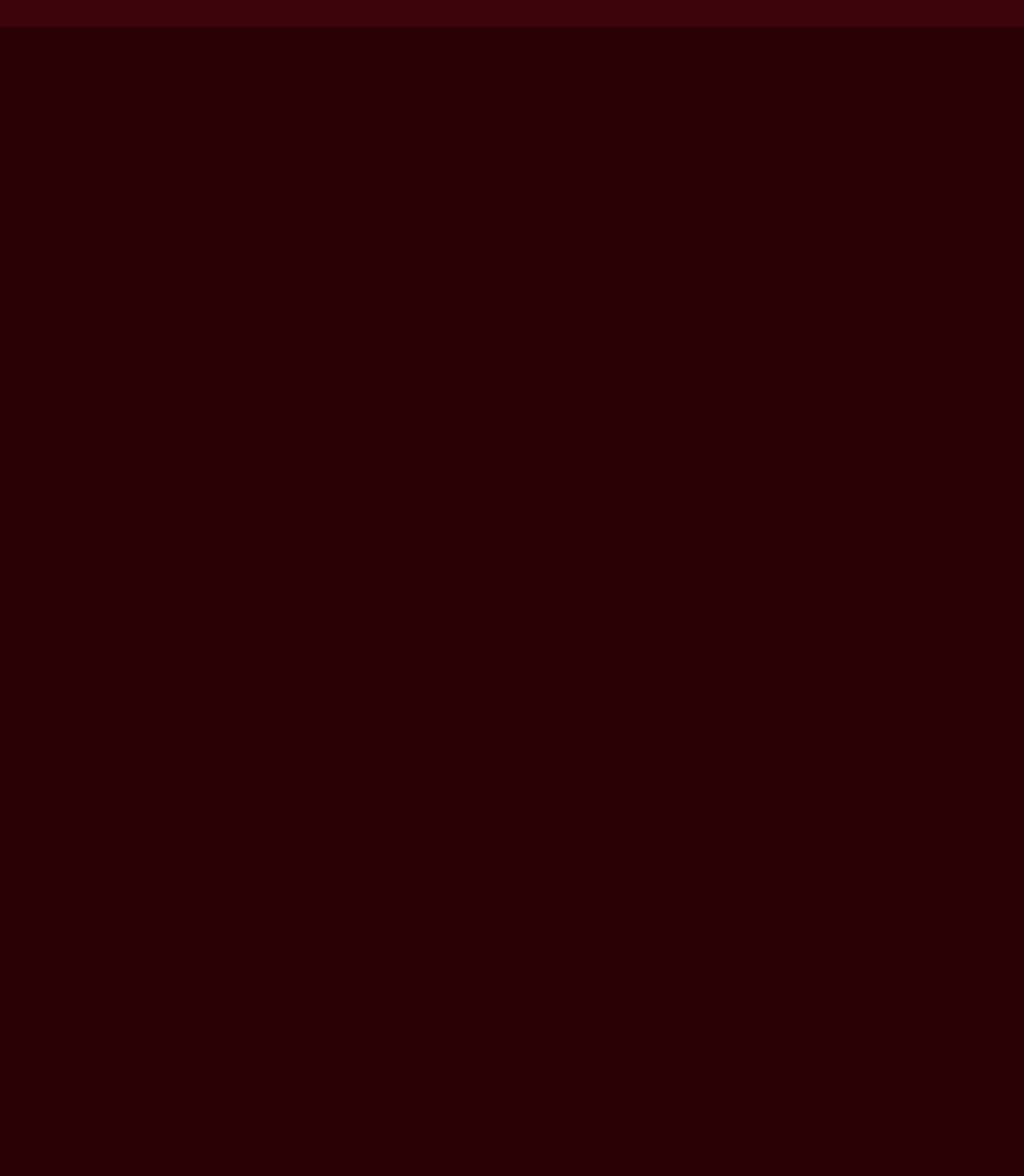
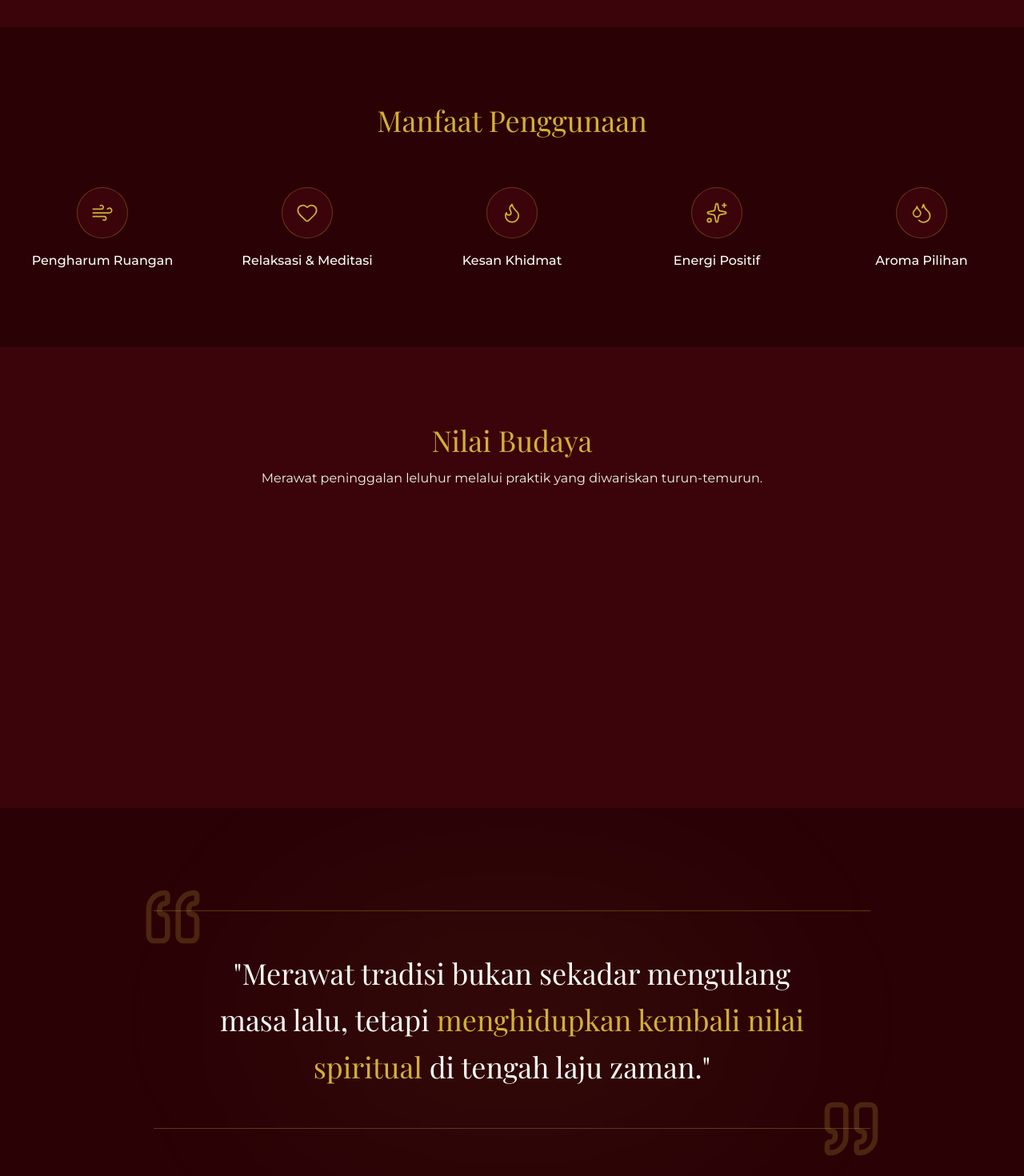
Before and after one commit to w4nnnn/aroma-kemakmuran, a Next.js app in the folder frontend/: page / in a window 1280 px wide. Shown: the part 1740-3210 px from the top of the page at 80% size. Before the commit the page ends 1774 px from the top, so only its background shows below. Built offline with nearby package versions, Linux system fonts and the light colour scheme; a web font is replaced by a local one.

Commit message:
feat: complete homepage sections

```diff
--- a/frontend/app/page.tsx
+++ b/frontend/app/page.tsx
@@ -1,12 +1,17 @@
 import { HeroSection } from "@/components/home/hero-section";
 import { ProductDescSection } from "@/components/home/product-desc-section";
+import { BenefitsSection } from "@/components/home/benefits-section";
+import { CultureSection } from "@/components/home/culture-section";
+import { QuoteSection } from "@/components/home/quote-section";
 
 export default function Home() {
   return (
     <div className="flex flex-col">
       <HeroSection />
       <ProductDescSection />
-      {/* Sections 3, 4, 5 will follow */}
+      <BenefitsSection />
+      <CultureSection />
+      <QuoteSection />
     </div>
   );
 }
--- /dev/null
+++ b/frontend/components/home/benefits-section.tsx
@@ -0,0 +1,44 @@
+"use client";
+import { useRef } from "react";
+import gsap from "gsap";
+import { useGSAP } from "@gsap/react";
+import { Wind, Sparkles, Flame, Heart, Droplets } from "lucide-react";
+
+const benefits = [
+  { icon: Wind, title: "Pengharum Ruangan" },
+  { icon: Heart, title: "Relaksasi & Meditasi" },
+  { icon: Flame, title: "Kesan Khidmat" },
+  { icon: Sparkles, title: "Energi Positif" },
+  { icon: Droplets, title: "Aroma Pilihan" },
+];
+
+export function BenefitsSection() {
+  const container = useRef<HTMLElement>(null);
+
+  useGSAP(() => {
+    gsap.from(".benefit-item", {
+      scrollTrigger: { trigger: container.current, start: "top 75%" },
+      y: 20, opacity: 0, stagger: 0.1,
+    });
+  }, { scope: container });
+
+  return (
+    <section ref={container} className="py-24 px-4">
+      <div className="container mx-auto">
+        <h2 className="text-center font-serif text-3xl md:text-4xl text-gold-primary mb-16 benefit-item">
+          Manfaat Penggunaan
+        </h2>
+        <div className="grid grid-cols-2 md:grid-cols-5 gap-8">
+          {benefits.map((b, i) => (
+            <div key={i} className="flex flex-col items-center text-center space-y-4 benefit-item">
+              <div className="w-16 h-16 rounded-full border border-gold-primary/30 flex items-center justify-center bg-maroon-elevated text-gold-primary">
+                <b.icon size={28} strokeWidth={1.5} />
+              </div>
+              <h3 className="font-medium text-sm md:text-base text-text-primary">{b.title}</h3>
+            </div>
+          ))}
+        </div>
+      </div>
+    </section>
+  );
+}
--- /dev/null
+++ b/frontend/components/home/culture-section.tsx
@@ -0,0 +1,48 @@
+"use client";
+import { useRef } from "react";
+import gsap from "gsap";
+import { useGSAP } from "@gsap/react";
+
+const cultures = [
+  { title: "Tradisi Dupa", desc: "Simbol penyucian dan doa." },
+  { title: "Ruwatan", desc: "Pembersihan diri dari energi negatif." },
+  { title: "Buka Aura", desc: "Memancarkan karisma positif." },
+  { title: "Mustika Bertuah", desc: "Penguat perlindungan diri." },
+];
+
+export function CultureSection() {
+  const container = useRef<HTMLElement>(null);
+
+  useGSAP(() => {
+    gsap.from(".culture-card", {
+      scrollTrigger: { trigger: container.current, start: "top 75%" },
+      y: 30, opacity: 0, stagger: 0.15,
+    });
+  }, { scope: container });
+
+  return (
+    <section ref={container} className="py-24 px-4 bg-maroon-elevated">
+      <div className="container mx-auto">
+        <div className="text-center mb-16 culture-card">
+          <h2 className="font-serif text-3xl md:text-4xl text-gold-primary mb-4">Nilai Budaya</h2>
+          <p className="text-text-muted max-w-2xl mx-auto">Merawat peninggalan leluhur melalui praktik yang diwariskan turun-temurun.</p>
+        </div>
+
+        <div className="grid sm:grid-cols-2 lg:grid-cols-4 gap-6">
+          {cultures.map((c, i) => (
+            <div key={i} className="culture-card p-6 rounded-2xl border border-gold-primary/20 bg-[#2A0206] transition-all duration-300 hover:scale-[1.02] hover:shadow-[0_10px_30px_rgba(212,175,55,0.05)] hover:border-gold-primary/40 group flex flex-col items-center text-center">
+              {/* Ornamen Lingkaran */}
+              <div className="w-20 h-20 rounded-full border-2 border-gold-primary/30 flex items-center justify-center mb-6 relative overflow-hidden group-hover:border-gold-primary transition-colors">
+                 <div className="w-16 h-16 rounded-full bg-maroon-elevated border border-gold-primary/20 flex items-center justify-center">
+                   <span className="text-gold-primary/50 text-xs">img</span>
+                 </div>
+              </div>
+              <h3 className="font-serif text-xl text-gold-primary mb-3">{c.title}</h3>
+              <p className="text-text-muted text-sm leading-relaxed">{c.desc}</p>
+            </div>
+          ))}
+        </div>
+      </div>
+    </section>
+  );
+}
--- /dev/null
+++ b/frontend/components/home/quote-section.tsx
@@ -0,0 +1,36 @@
+"use client";
+import { useRef } from "react";
+import gsap from "gsap";
+import { useGSAP } from "@gsap/react";
+import { Quote } from "lucide-react";
+
+export function QuoteSection() {
+  const container = useRef<HTMLElement>(null);
+
+  useGSAP(() => {
+    gsap.from(".quote-anim", {
+      scrollTrigger: { trigger: container.current, start: "top 80%" },
+      scale: 0.95, opacity: 0, duration: 1,
+    });
+  }, { scope: container });
+
+  return (
+    <section ref={container} className="py-32 px-4 relative overflow-hidden">
+      <div className="absolute top-1/2 left-1/2 -translate-x-1/2 -translate-y-1/2 w-[600px] h-[300px] bg-gold-primary/5 blur-[120px] rounded-full -z-10" />
+
+      <div className="container mx-auto max-w-4xl quote-anim relative">
+        <div className="absolute -top-8 -left-4 text-gold-primary/20">
+          <Quote size={80} className="rotate-180" />
+        </div>
+        <div className="border-y border-gold-primary/30 py-12 px-8 md:px-16 text-center">
+          <p className="font-serif text-2xl md:text-3xl lg:text-4xl leading-relaxed text-text-primary">
+            "Merawat tradisi bukan sekadar mengulang masa lalu, tetapi <span className="text-gold-primary">menghidupkan kembali nilai spiritual</span> di tengah laju zaman."
+          </p>
+        </div>
+        <div className="absolute -bottom-10 -right-4 text-gold-primary/20">
+          <Quote size={80} />
+        </div>
+      </div>
+    </section>
+  );
+}
```
